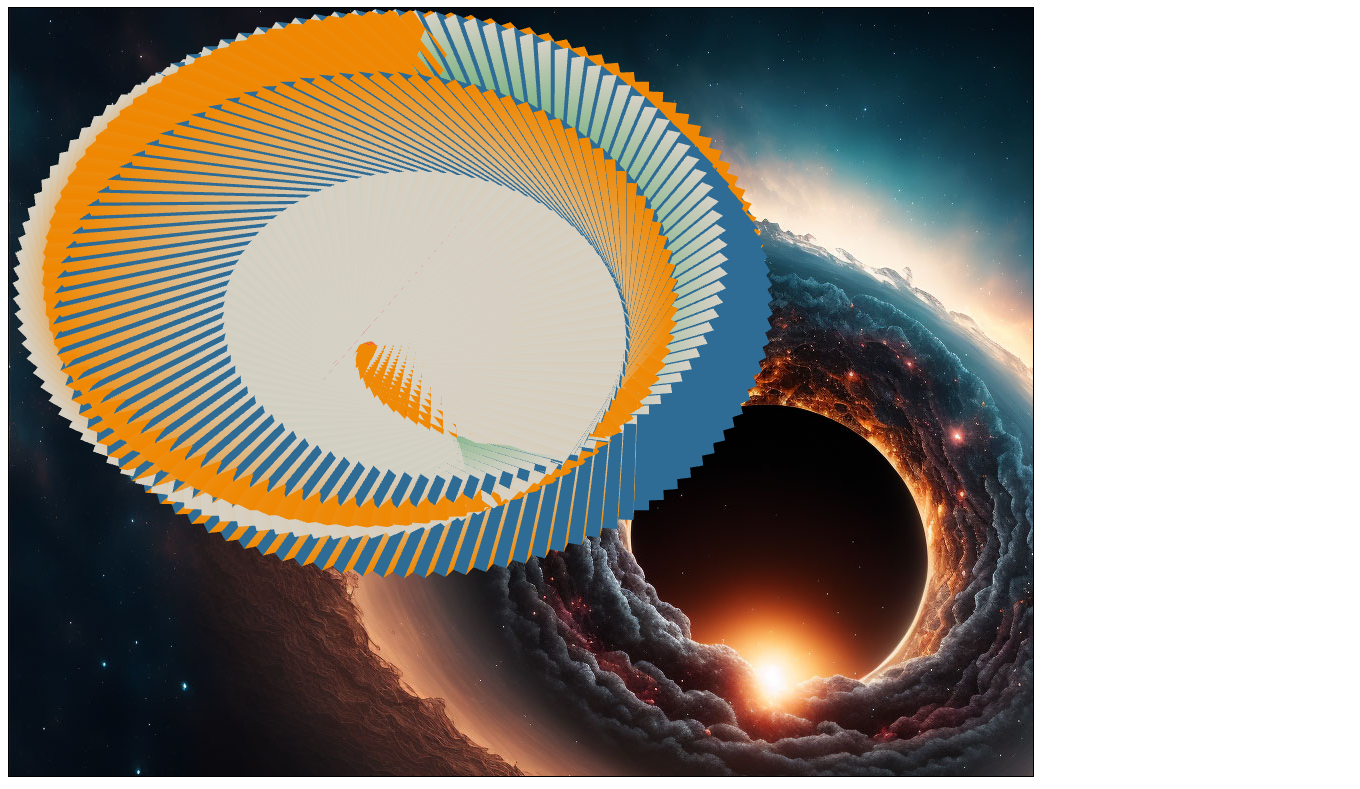
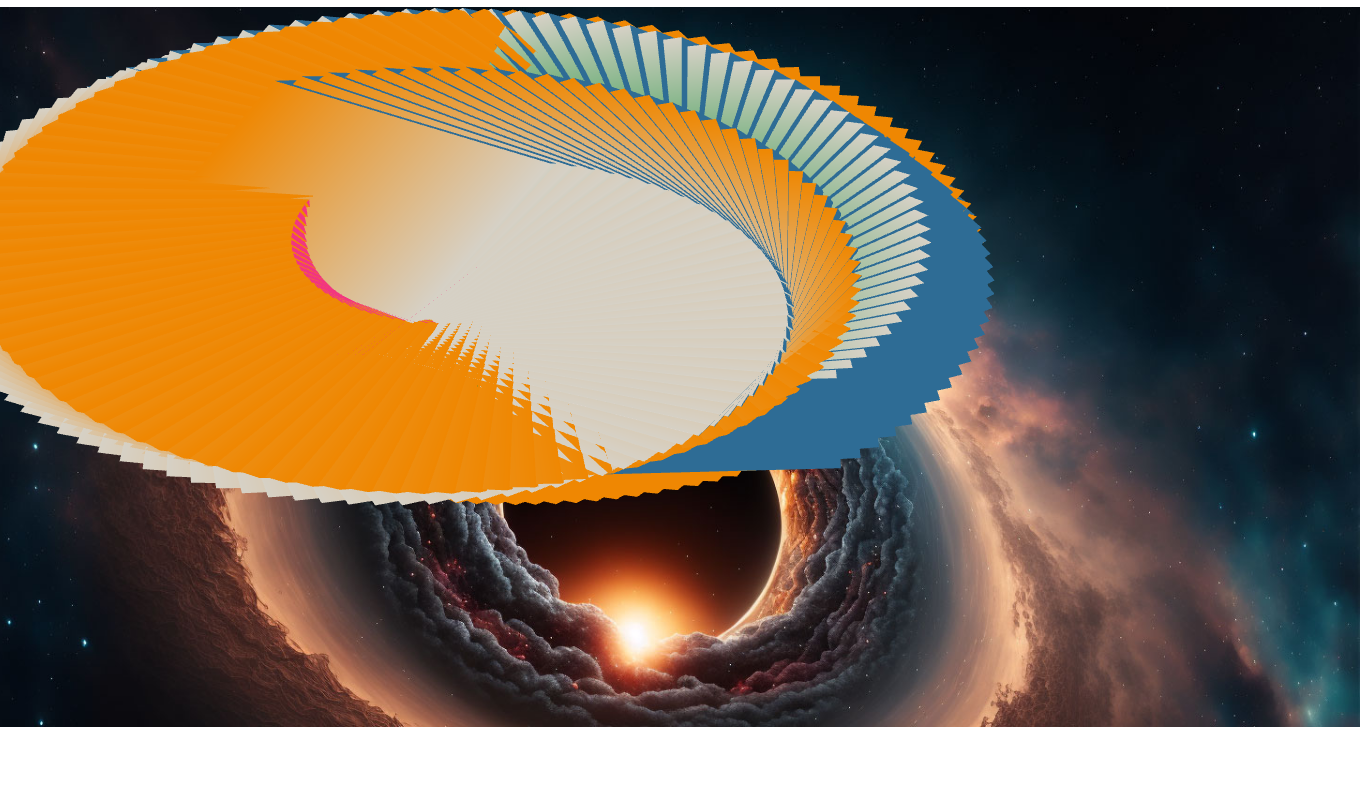
Before and after one commit to ocsi0520/native-webgl-basics, a website built with Vite: page index.html in a window 1280 px wide. Shown: the part 73-862 px from the top of the page, 1360 px wide, since content can reach past the window. After the commit the page ends 800 px from the top, so only its background shows below. Built offline with nearby package versions, Linux system fonts and the light colour scheme.

Commit message:
handle resize

```diff
--- a/index.html
+++ b/index.html
@@ -6,14 +6,32 @@
     <title>Document</title>
   </head>
   <body>
-    <h1>Second web gl stuff</h1>
-    <canvas width="1024" height="768"></canvas>
+    <h1>A simple rotating cube with native web gl</h1>
+    <div class="canvas-wrapper">
+      <canvas></canvas>
+    </div>
     <style>
-      canvas {
-        border: 1px solid black;
+      body {
+        display: flex;
+        flex-direction: column;
+        margin: 0;
+        padding: 0;
+        height: 100vh;
+        width: 100vw;
+      }
+      .canvas-wrapper {
+        flex: 1 1 0;
+        justify-content: center;
+        align-items: center;
+        display: flex;
+        flex-direction: column;
+      }
+      .canvas-wrapper > canvas {
+        flex: 1 1 0;
+        background-repeat: no-repeat;
+        background-size: cover;
       }
     </style>
-    <script src="https://webgl2fundamentals.org/webgl/resources/webgl-utils.js"></script>
     <script type="module" src="./index.ts"></script>
   </body>
 </html>
--- a/index.ts
+++ b/index.ts
@@ -129,4 +129,15 @@ const drawLoop = (): void => {
   requestAnimationFrame(drawLoop);
 };
 
+const handleResize = (): void => {
+  canvas.removeAttribute('width');
+  canvas.removeAttribute('height');
+  canvas.width = canvas.clientWidth;
+  canvas.height = canvas.clientHeight;
+  gl.viewport(0, 0, canvas.width, canvas.height);
+};
+
+window.onresize = handleResize;
+
+handleResize();
 drawLoop();
```
